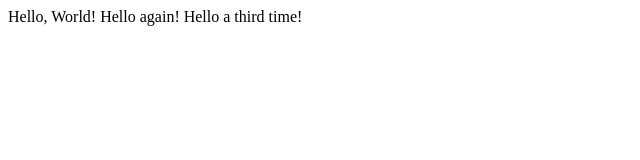
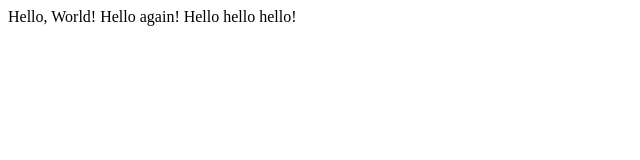
Before and after one commit to varanasikrishna/Git-lecture0, a plain HTML site: page index.html in a window 1280 px wide. Shown: the full height of the page, 0-640 px from the left. Drawn offline with Linux system fonts and the light colour scheme.

Commit message:
Update index.html

```diff
--- a/index.html
+++ b/index.html
@@ -6,6 +6,6 @@
     <title>Document</title>
 </head>
 <body>
- Hello, World! Hello again! Hello a third time!
+ Hello, World! Hello again! Hello hello hello!
 </body>
 </html>
```
